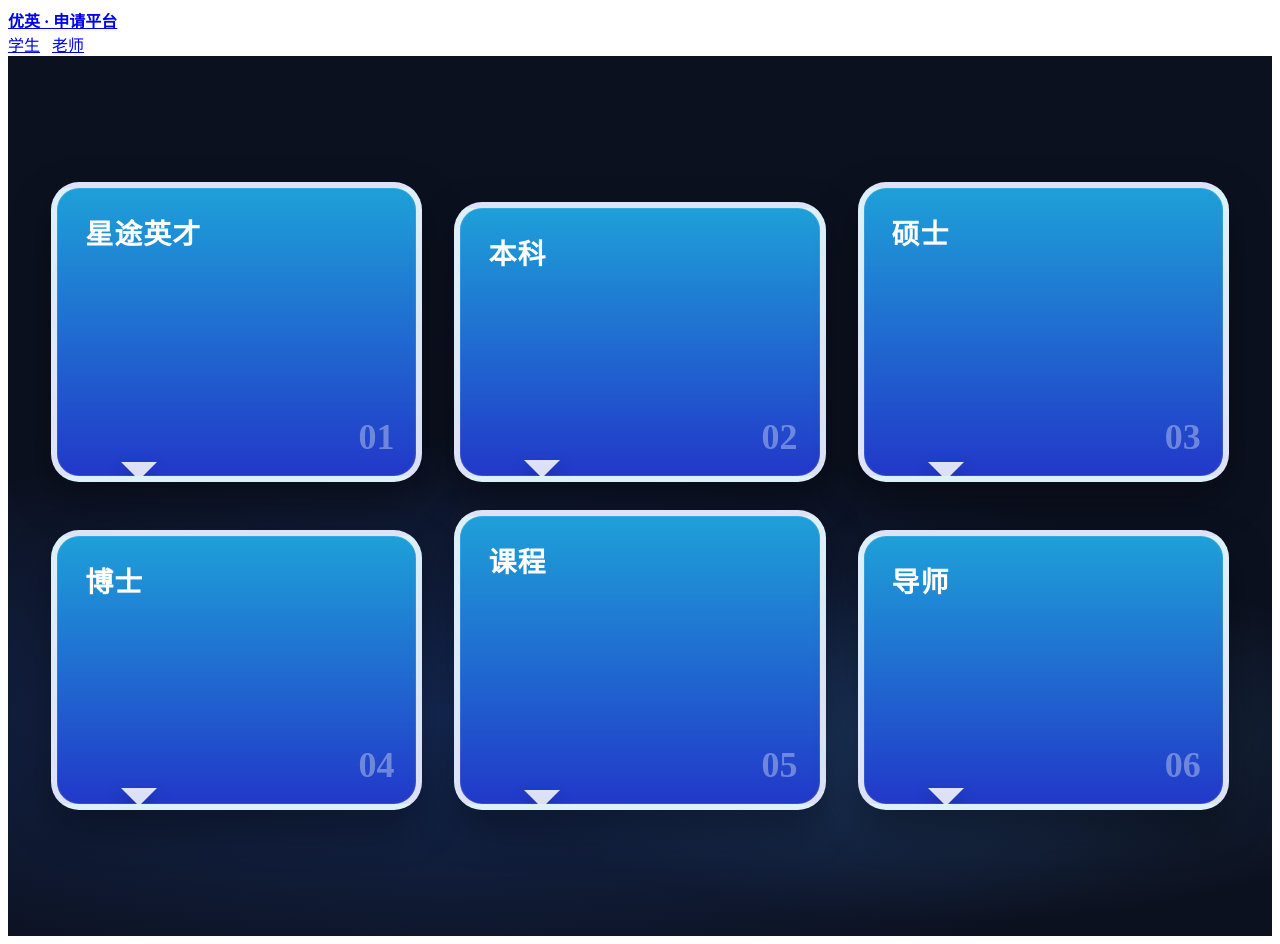
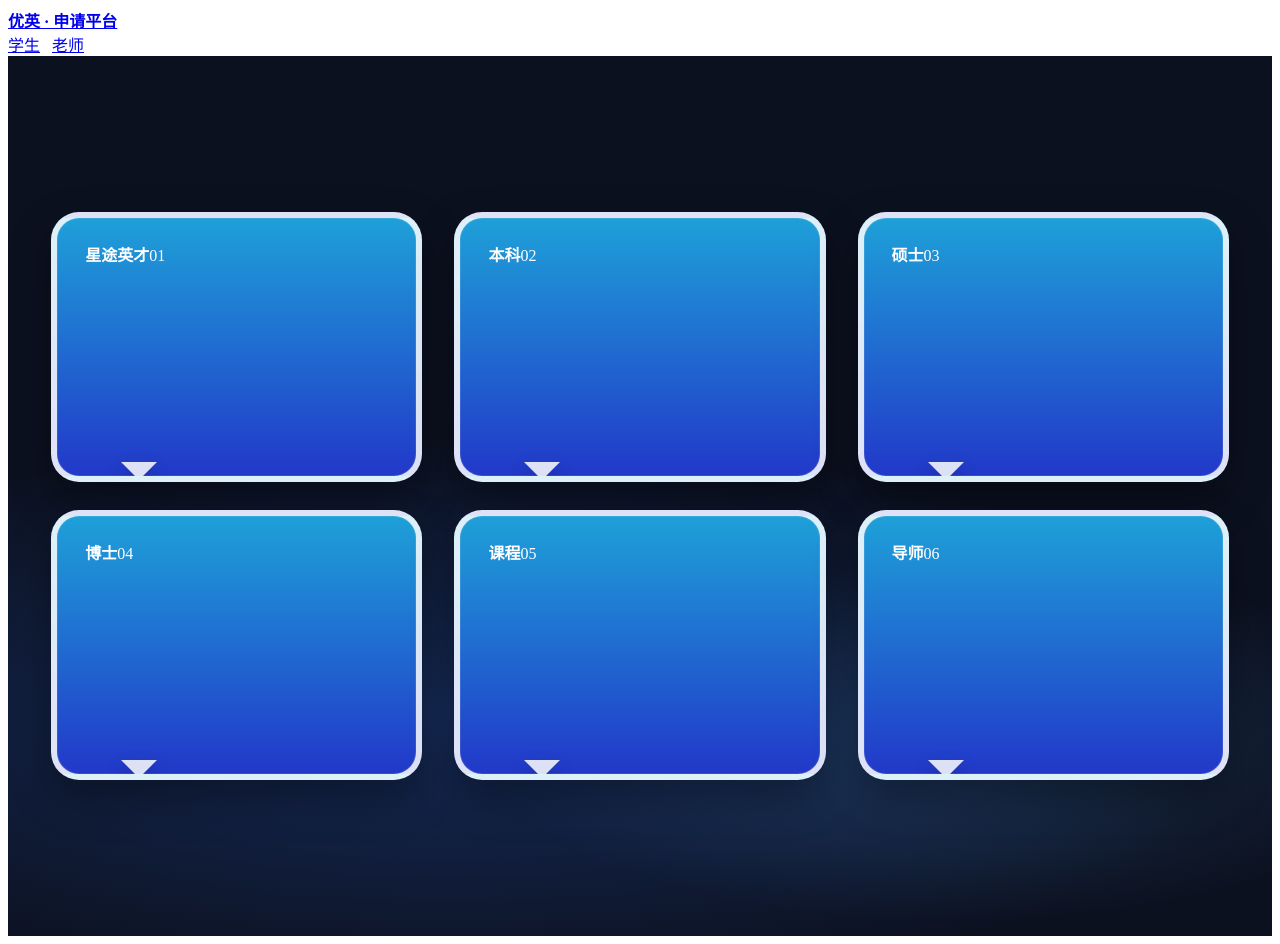
Before and after one commit to wangxiaoyan2088-spec/starpath, a Next.js app: page / in a window 1280 px wide. Built offline with nearby package versions, Linux system fonts and the light colour scheme.

Commit message:
Update page.tsx

```diff
--- a/app/page.tsx
+++ b/app/page.tsx
@@ -1,29 +1,24 @@
-import Link from 'next/link';
-
-type Section = { key:string; title:string; idx:string; row:1|2 };
-
-const sections: Section[] = [
-  { key:'xingtu',  title:'星途英才', idx:'01', row:1 },
-  { key:'benke',   title:'本科',     idx:'02', row:2 },
-  { key:'shuoshi', title:'硕士',     idx:'03', row:1 },
-  { key:'boshi',   title:'博士',     idx:'04', row:2 },
-  { key:'kecheng', title:'课程',     idx:'05', row:1 },
-  { key:'daoshi',  title:'导师',     idx:'06', row:2 },
-];
+import React from "react";
+import "./globals.css";
 
 export default function Home() {
+  const sections = [
+    { title: "星途英才", href: "/login?type=starpath", num: "01" },
+    { title: "本科", href: "/login?type=undergraduate", num: "02" },
+    { title: "硕士", href: "/login?type=master", num: "03" },
+    { title: "博士", href: "/login?type=phd", num: "04" },
+    { title: "课程", href: "/login?type=course", num: "05" },
+    { title: "导师", href: "/login?type=mentor", num: "06" },
+  ];
+
   return (
     <main className="landing">
       <div className="landing-wrap">
-        {sections.map((s) => (
-          <Link
-            key={s.key}
-            href={`/login?from=${s.key}`}
-            className={`bubble ${s.row===1 ? 'row1' : 'row2'}`}
-          >
-            <span className="bubble-title">{s.title}</span>
-            <span className="bubble-index">{s.idx}</span>
-          </Link>
+        {sections.map((s, i) => (
+          <a key={i} href={s.href} className="bubble">
+            <strong>{s.title}</strong>
+            <span className="num">{s.num}</span>
+          </a>
         ))}
       </div>
     </main>
```
